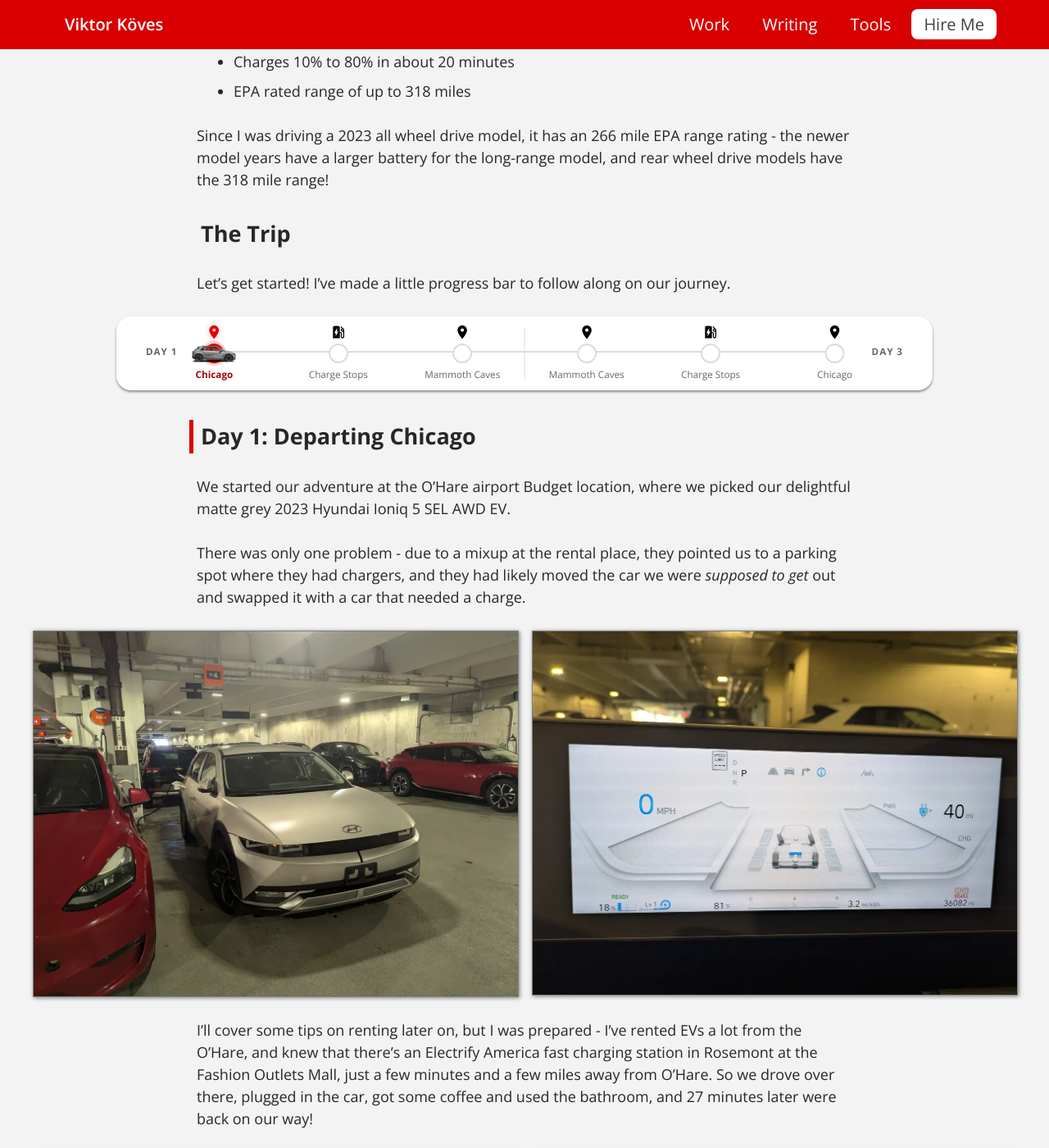
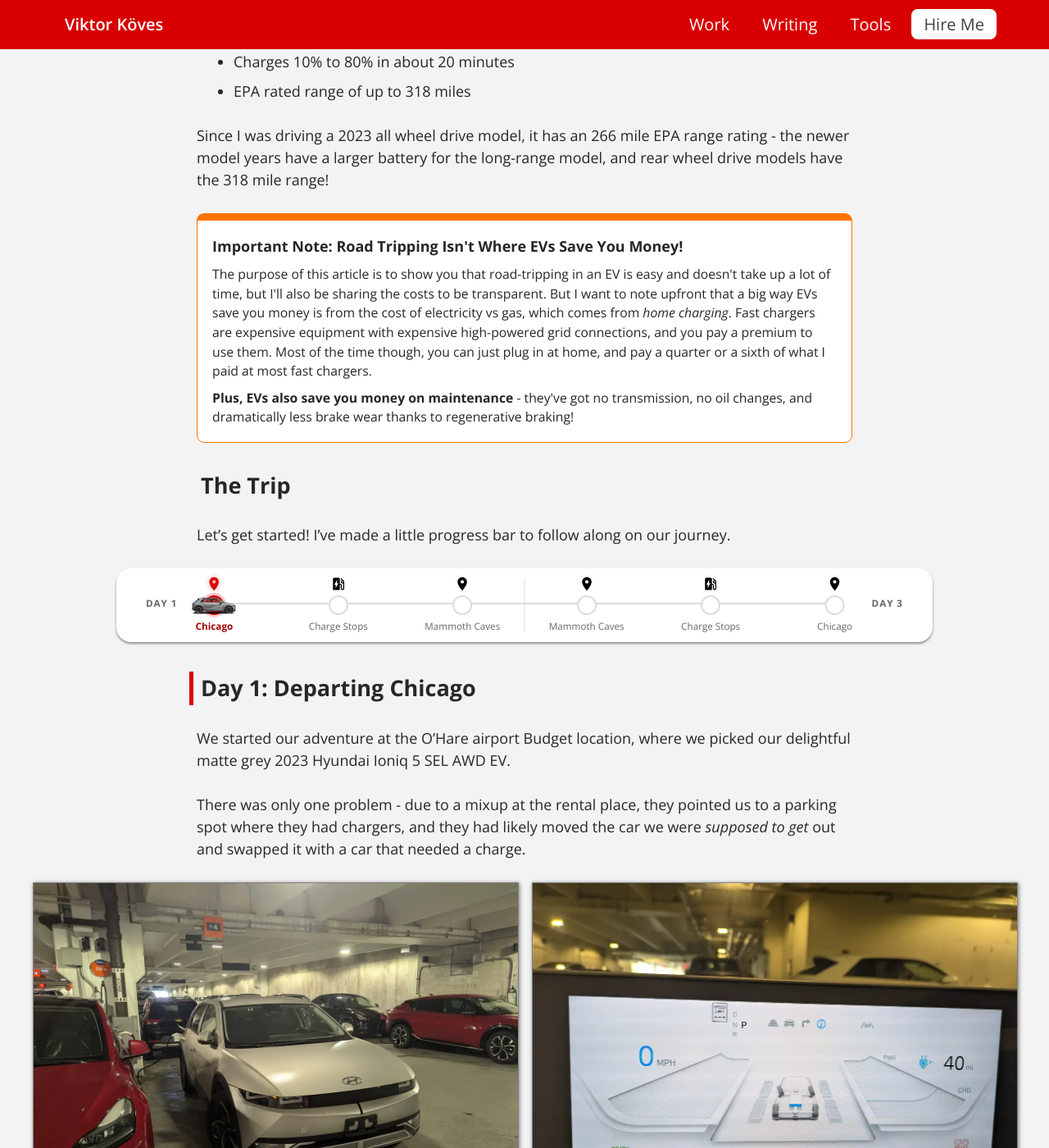
Before and after one commit to vkoves/vkoves.github.io, a Jekyll site: the page built from _posts/2026-07-15-ev-road-tripping.md, in a window 1280 px wide and 1400 px high, scrolled down 1333 px. Shown: the whole window at 82% size. Built offline with Jekyll 4.4.1, drawn with Linux system fonts in a browser that asks for light colours.

Commit message:
Add starting savings notice

```diff
--- a/_posts/2026-07-15-ev-road-tripping.md
+++ b/_posts/2026-07-15-ev-road-tripping.md
@@ -39,6 +39,24 @@
 Since I was driving a 2023 all wheel drive model, it has an 266 mile EPA range rating - the newer
 model years have a larger battery for the long-range model, and rear wheel drive models have the
 318 mile range!
+
+<div class="notice">
+  <strong>Important Note: Road Tripping Isn't Where EVs Save You Money!</strong>
+
+  <p>
+    The purpose of this article is to show you that road-tripping in an EV is easy and doesn't take
+    up a lot of time, but I'll also be sharing the costs to be transparent. But I want to note
+    upfront that a big way EVs save you money is from the cost of electricity vs gas, which comes
+    from <em>home charging</em>. Fast chargers are expensive equipment with expensive high-powered
+    grid connections, and you pay a premium to use them. Most of the time though, you can just plug
+    in at home, and pay a quarter or a sixth of what I paid at most fast chargers.
+  </p>
+
+  <p>
+    <strong>Plus, EVs also save you money on maintenance</strong> - they've got no transmission, no
+    oil changes, and dramatically less brake wear thanks to regenerative braking!
+  </p>
+</div>
 
 ## The Trip
 
--- a/css/articles/ev-road-trip.scss
+++ b/css/articles/ev-road-trip.scss
@@ -41,6 +41,13 @@
 // it's in the document flow, flattened on top once it's stuck to the header
 // (see the .-stuck class toggled by ev-road-trip.js)
 $trip-progress-radius: 1rem;
+
+.notice {
+  p {
+    margin: 0.5rem 0 0 0;
+    font-size: 0.875em;
+  }
+}
 
 .cost-table {
   margin-top: 0.5rem;
--- a/css/main.scss
+++ b/css/main.scss
@@ -117,6 +117,8 @@
 sup { vertical-align: super; }
 
 button { font-family: 'Open Sans', sans-serif; }
+
+.no-margin { margin: 0; }
 
 // Mobile styling for core elements
 @media (max-width: $mobile-max-width) {
@@ -532,3 +534,13 @@
   width: 100%;
   height: 100%;
 }
+
+// A little warning panel
+.notice {
+  background-color: var(--light-bg-color);
+  padding: 1rem;
+  margin-top: 1rem;
+  border: solid 1px $brand-orange;
+  border-top-width: 0.5rem;
+  border-radius: 0.5rem;
+}
```
